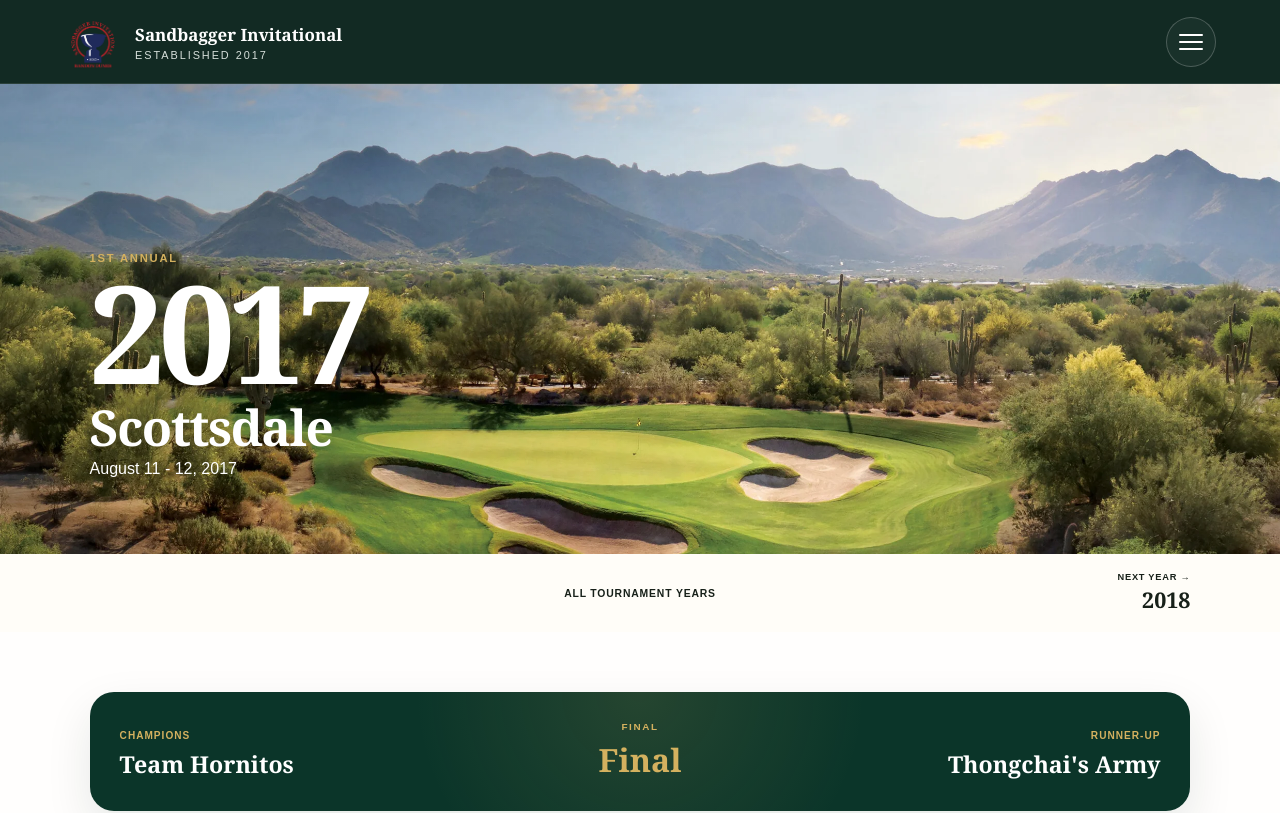
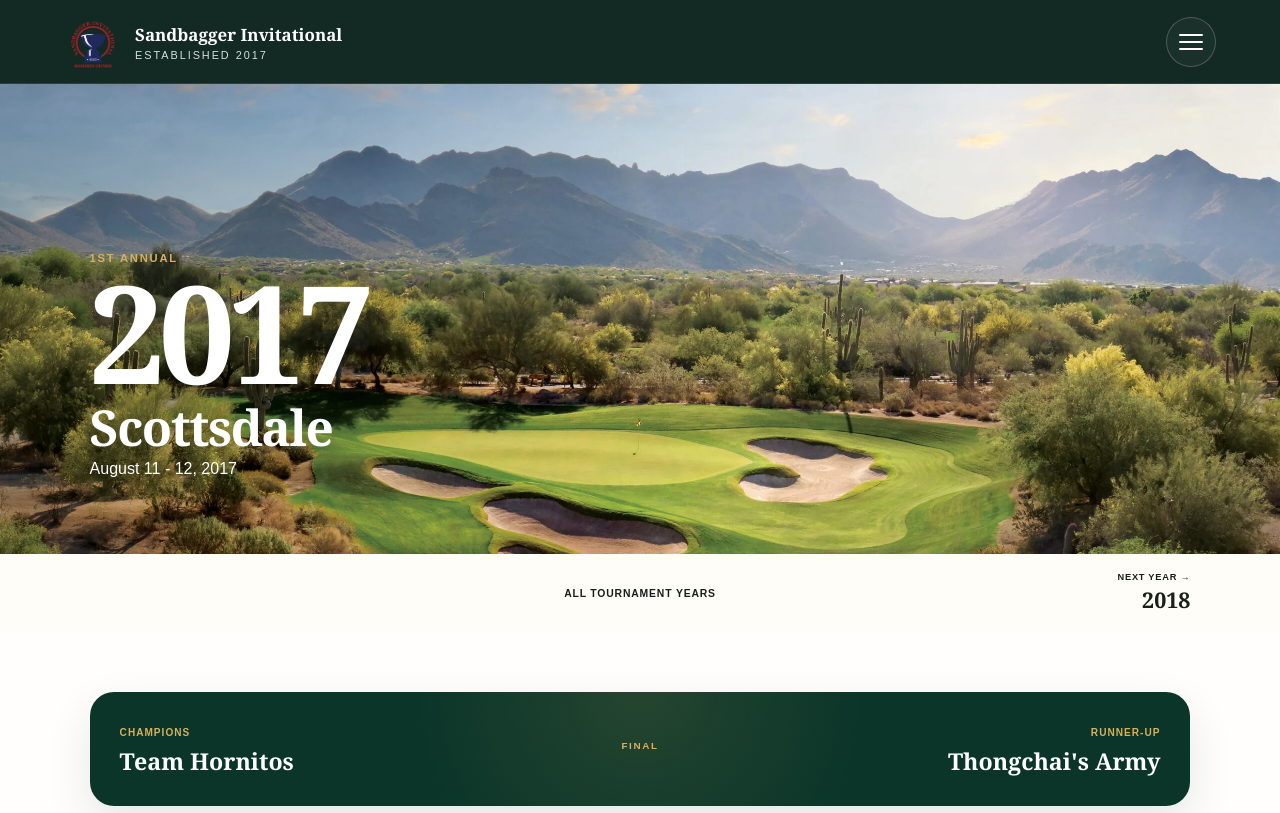
Before and after one commit to sandbaggerinvitational/BaggerInv, a Next.js app: page /history/2017 in a window 1280 px wide. Shown: the top 813 px of the page. Built offline with nearby package versions, Linux system fonts and the light colour scheme.

Commit message:
Update page.js

```diff
--- a/app/history/[year]/page.js
+++ b/app/history/[year]/page.js
@@ -40,7 +40,7 @@
   return {
     complete,
     label: complete ? "Final" : "Upcoming",
-    score: complete ? score || "Final" : "Upcoming",
+    score: score || null,
   };
 }
 
@@ -114,7 +114,7 @@
           </div>
           <div className={styles.finalScoreCenter}>
             <span>{status.label}</span>
-            <b>{status.score}</b>
+            {status.score ? <b>{status.score}</b> : null}
           </div>
           <div>
             <span>Runner-Up</span>
```
